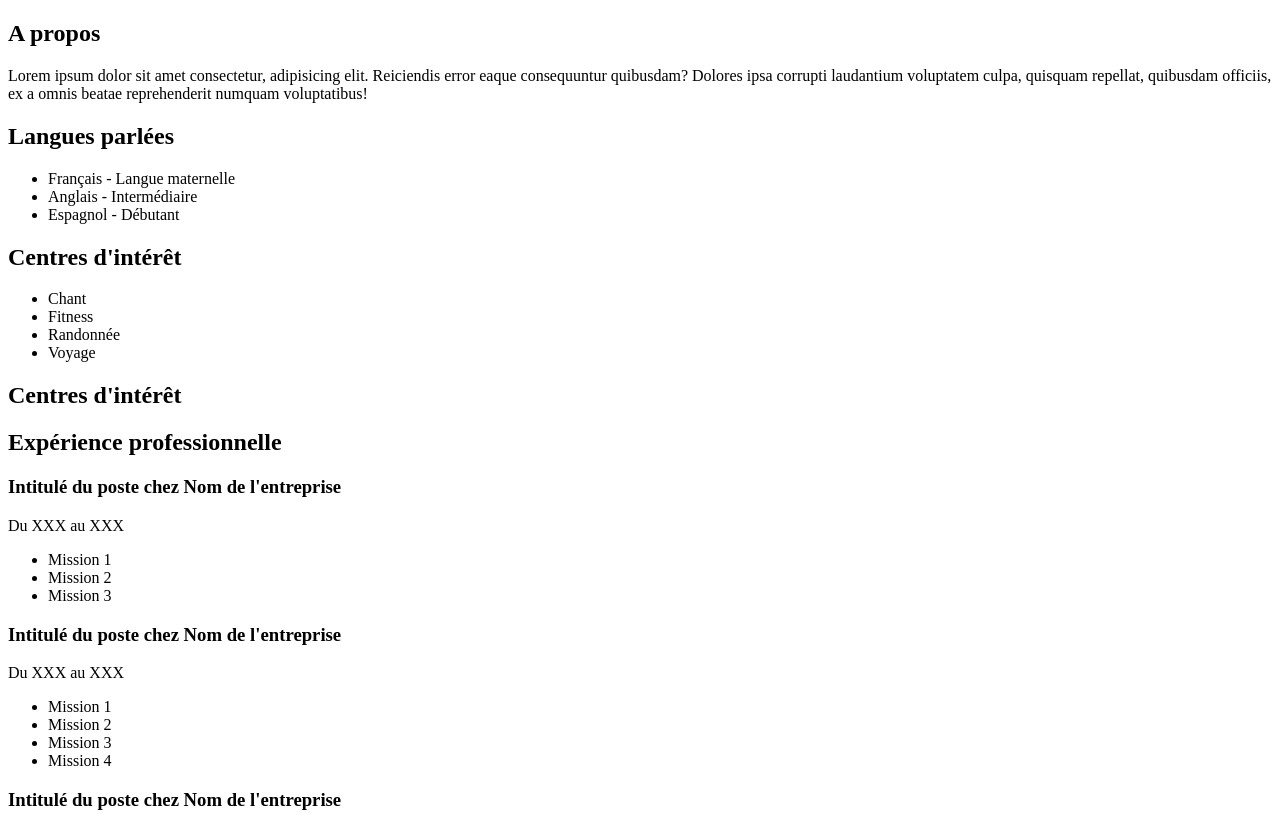
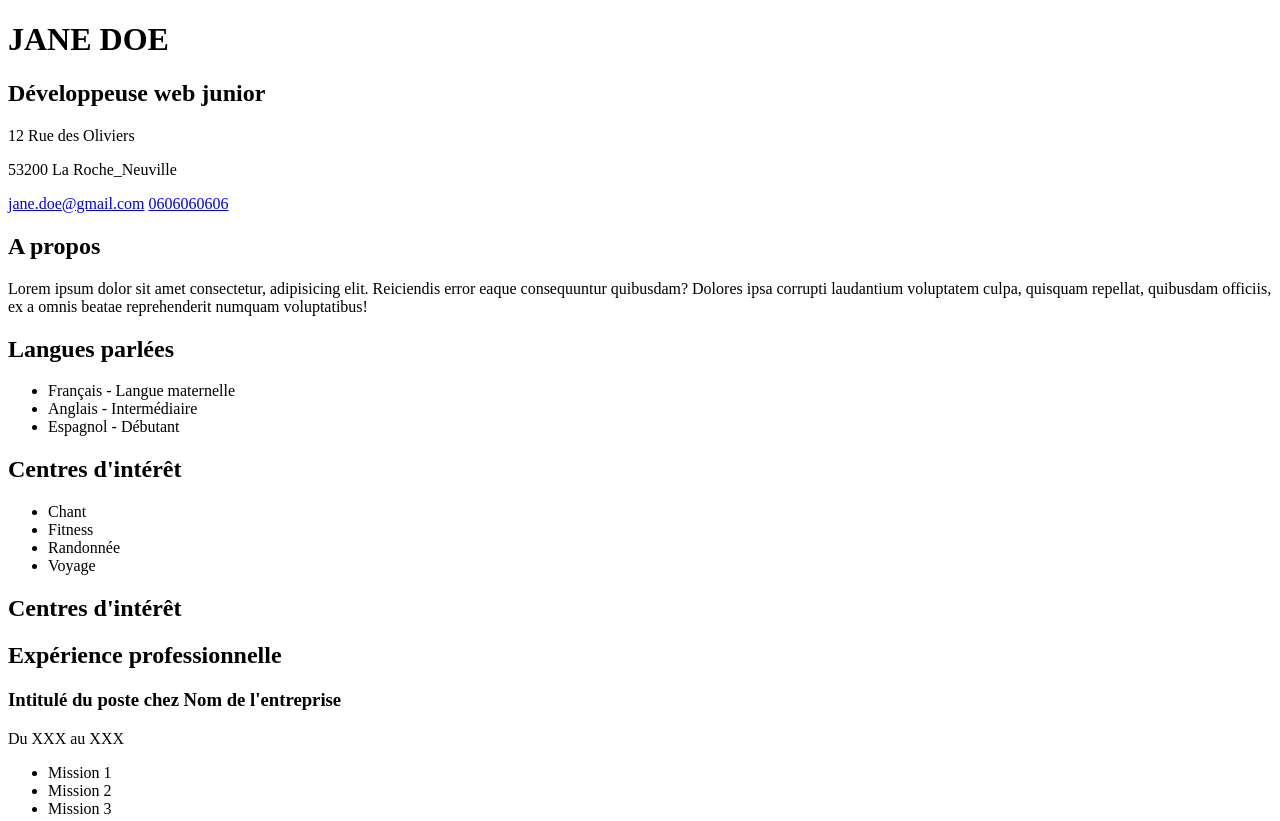
Before and after one commit to cgwena/Creer_un_CV, a plain HTML site: page index.html in a window 1280 px wide. Shown: the top 821 px of the page. Drawn offline with Linux system fonts and the light colour scheme.

Commit message:
header and footer completed

```diff
--- a/index.html
+++ b/index.html
@@ -9,7 +9,17 @@
 
 <body>
     <header>
+        <h1>JANE DOE</h1>
+        <h2>Développeuse web junior</h2>
+        <div id="contact">
+            <div>
+            <p id="adresse">12 Rue des Oliviers</p>
+            <p>53200 La Roche_Neuville</p>
+        </div>
+            <a href="mailto:jane.doe@gmail.com">jane.doe@gmail.com</a>
+            <a href="tel:0606060606">0606060606</a>
 
+        </div>
     </header>
 
     <main>
@@ -96,7 +106,7 @@
     </main>
 
     <footer>
-
+        <p>Dernière mise à jour le 9 octobre 2023</p>
     </footer>
 
 </body>
```
